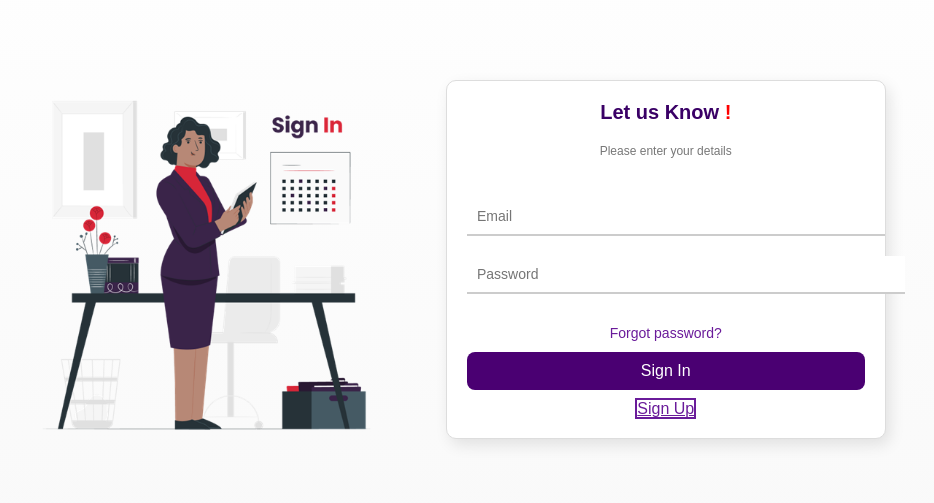
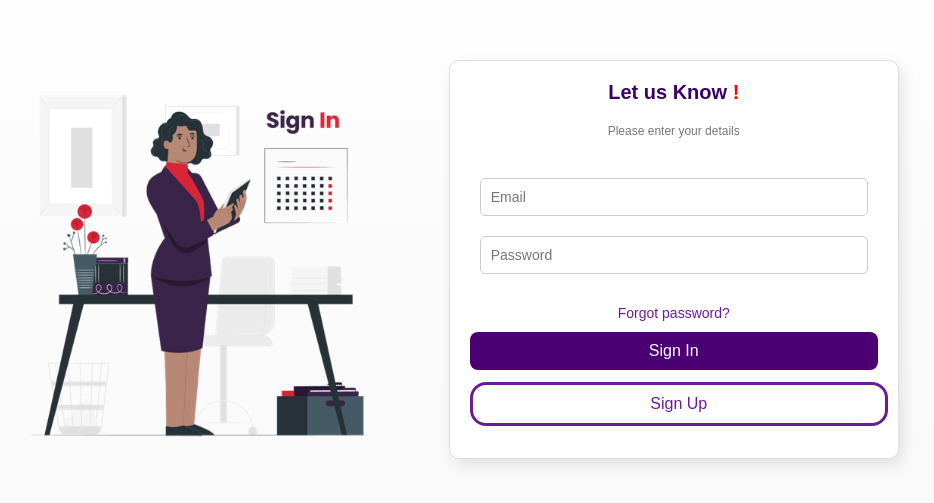
Before and after one commit to VikasSaxena2204/Logix-frontend, a React (Vite) app in the folder client/: page /signin in a window 1280 px wide. Shown: the part 141-644 px from the top of the page, without its empty margins (194-1128 px from the left). Built offline with nearby package versions, Linux system fonts and the light colour scheme; some icons are missing.

Commit message:
Update Signin.css

```diff
--- a/client/src/styles/Signin.css
+++ b/client/src/styles/Signin.css
@@ -82,17 +82,19 @@ p {
 
 /* Input Field Styles */
 input {
-  width: 100%;
+  width: calc(100% - 20px);
   padding: 10px;
-  margin: 10px 0;
-  border: none;
-  border-bottom: 2px solid #ccc;
+  margin: 10px;
+  border: 1px solid #ccc;
+  border-radius: 5px;
   font-size: 14px;
   outline: none;
+  box-sizing: border-box;
 }
 
 input:focus {
-  border-bottom: 2px solid #6a1b9a;
+  border-color: #6a1b9a;
+  box-shadow: 0 0 5px rgba(106, 27, 154, 0.5);
 }
 
 /* Password Input Styling */
@@ -101,12 +103,12 @@ input:focus {
 }
 
 .pass-input-div input {
-  padding-right: 30px;
+  padding-right: 40px;
 }
 
 .pass-input-div svg {
   position: absolute;
-  right: 10px;
+  right: 15px;
   top: 50%;
   transform: translateY(-50%);
   cursor: pointer;
@@ -146,10 +148,29 @@ button {
   transform: translateY(-3px);
 }
 
+/* Sign-Up Button */
+.signup-center-button {
+  width: 100%;
+  padding: 2px;
+  border: 3px solid #6a1b9a;
+  border-radius: 2vh;
+  margin: 12px 0;
+  font-size: 16px;
+  cursor: pointer;
+  transition: all 0.3s ease;
+  display: flex;
+  justify-content: center;
+  align-items: center;
+}
+
 .signup-btn {
   background-color: #fff;
+  padding: 8px;
   color: #6a1b9a;
-  border: 2px solid #6a1b9a;
+  text-decoration: none;
+  width: 100%;
+  text-align: center;
+  border-radius: 8px;
 }
 
 .signup-btn:hover {
@@ -179,6 +200,11 @@ button {
     padding: 15px;
   }
 
+  input {
+    width: calc(100% - 10px);
+    margin: 5px;
+  }
+
   button {
     width: 100%;
   }
```
